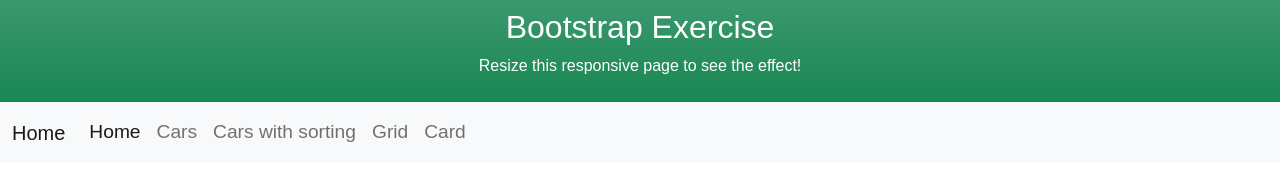
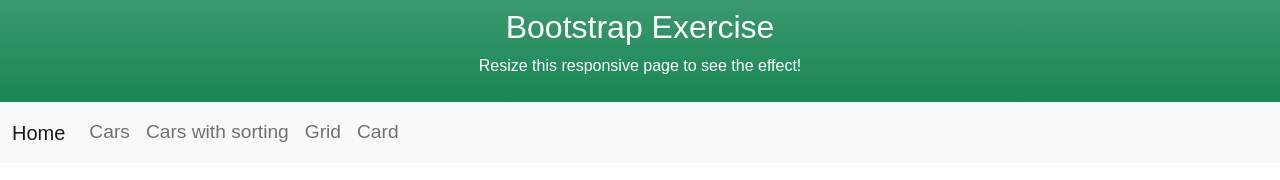
Before and after one commit to norskemarcus/PaginationFrontend, a plain HTML site: page pagination-example/index.html in a window 1280 px wide. Drawn offline with nearby package versions, Linux system fonts and the light colour scheme.

Commit message:
removed one of the home navbar links

```diff
--- a/pagination-example/index.html
+++ b/pagination-example/index.html
@@ -44,15 +44,6 @@
                 style="font-size: larger"
               >
                 <li class="nav-item">
-                  <a
-                    class="nav-link active"
-                    aria-current="page"
-                    data-navigo
-                    href="/"
-                    >Home</a
-                  >
-                </li>
-                <li class="nav-item">
                   <a class="nav-link" href="/cars" data-navigo>Cars</a>
                 </li>
                 <li class="nav-item">
```
